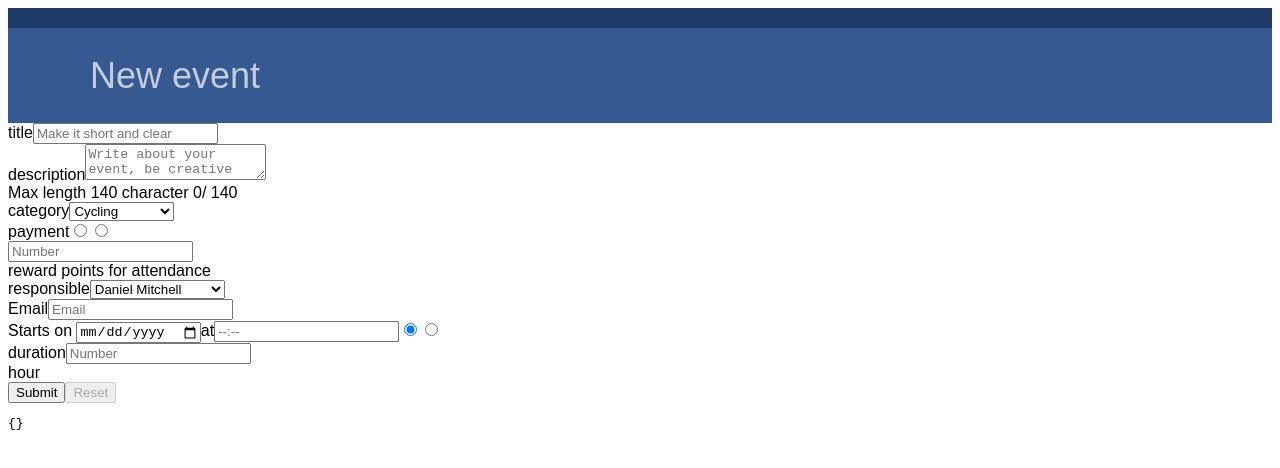
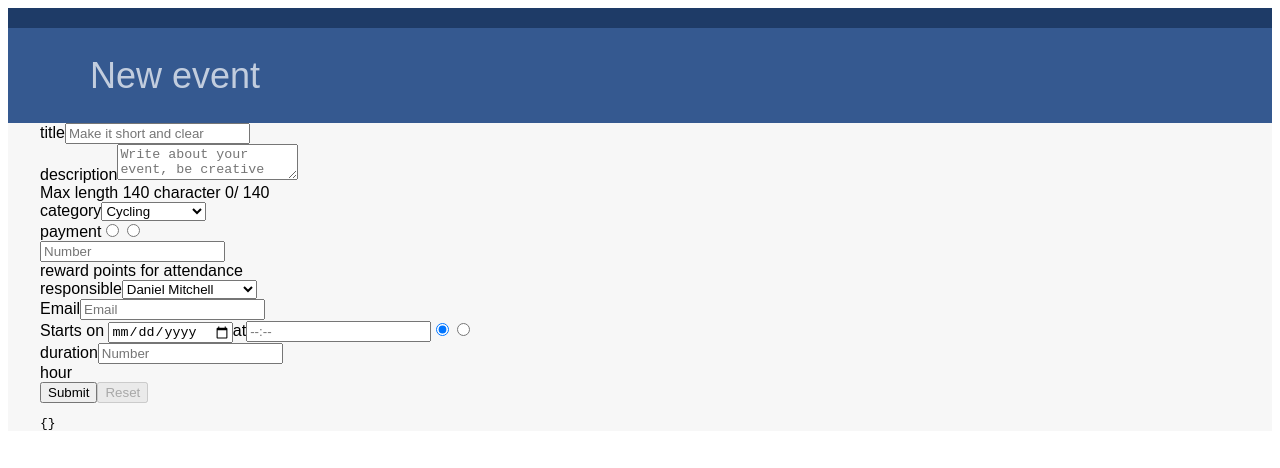
Before and after one commit to morawskiOZ/Monterail_Task, a React (Create React App) app: page / in a window 1280 px wide. Shown: the top 468 px of the page. Built offline with nearby package versions, Linux system fonts and the light colour scheme.

Commit message:
add background color and max width

```diff
--- a/src/components/App/App.scss
+++ b/src/components/App/App.scss
@@ -2,4 +2,5 @@
 
 .App {
   font-family: Arial, Helvetica, sans-serif;
+  background-color: #F7F7F7;
 }
--- a/src/components/MainForm/MainForm.scss
+++ b/src/components/MainForm/MainForm.scss
@@ -0,0 +1,6 @@
+.MainForm {
+  margin: 0 auto;
+  max-width: 1200px;
+  // background-color: #F7F7F7;
+
+}
--- a/src/components/MainForm/MainForm.tsx
+++ b/src/components/MainForm/MainForm.tsx
@@ -8,13 +8,15 @@ import { composeValidators } from "helpers/components/MainForm/formValidation";
 import { assignValidators } from "helpers/components/MainForm/assignValidator";
 import { InputNames, InputTypes } from "ts/FormInput/FormInput_enum";
 
+
+// TODO: maybe add content styling to APP max width and color to body
 const MainForm = () => {
   const onSubmit = (values: any) => {
     console.log(values)
   }
 
   return (
-    <div>
+    <div className="MainForm">
       <Form
         onSubmit={onSubmit}
         render={({ handleSubmit, form, submitting, pristine, values }) => (
```
